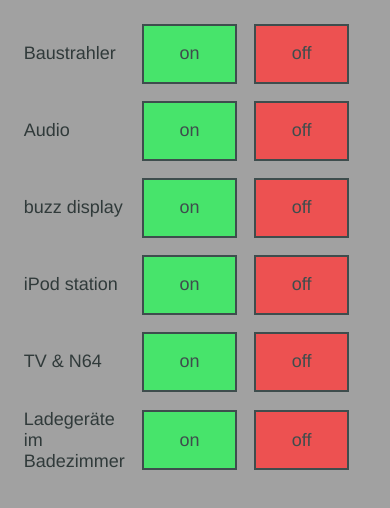
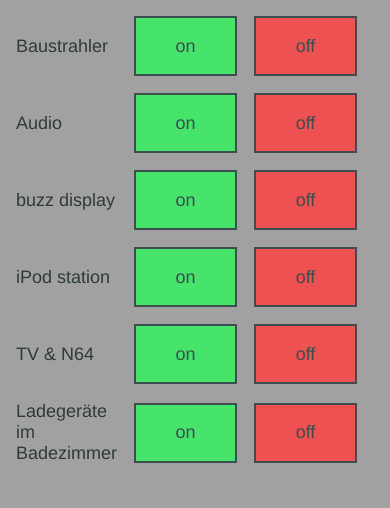
Before and after one commit to manuelbonk/rc-sockets, a plain HTML site: page static/index.html in a window 390 px wide. Drawn offline with Linux system fonts and the light colour scheme; files that its build step writes are made by us from their sources.

Commit message:
modified:   static/index.html 	modified:   static/mobile.css

```diff
--- a/static/index.html
+++ b/static/index.html
@@ -15,38 +15,38 @@
 		<table border="1">
 			<tr>
 				<td>Baustrahler</td>
-				<td class="button"><button class="on" type="button" onclick="document.getElementById('toggle_2d').src='http://mrp01-wlan.fiona.local:80/switch/10101/4/1'">on</button></td>
-				<td class="button"><button class="off" type="button" onclick="document.getElementById('toggle_2d').src='http://mrp01-wlan.fiona.local:80/switch/10101/4/0'">off</button></td>
+				<td class="button"><button class="on" type="button" onclick="document.getElementById('toggle_2d').src='http://mrp01-wlan.fiona.local/switch/10101/4/1'">on</button></td>
+				<td class="button"><button class="off" type="button" onclick="document.getElementById('toggle_2d').src='http://mrp01-wlan.fiona.local/switch/10101/4/0'">off</button></td>
 				<td><iframe id="toggle_2d"></iframe></td>
 			</tr>
 			<TR>
 				<td>Audio</td>
-				<td class="button"><button class="on" type="button" onclick="document.getElementById('toggle_2c').src='http://mrp01-wlan.fiona.local:80/switch/10101/3/1'">on</button></td>
-				<td class="button"><button class="off" type="button" onclick="document.getElementById('toggle_2c').src='http://mrp01-wlan.fiona.local:80/switch/10101/3/0'">off</button></td>
+				<td class="button"><button class="on" type="button" onclick="document.getElementById('toggle_2c').src='http://mrp01-wlan.fiona.local/switch/10101/3/1'">on</button></td>
+				<td class="button"><button class="off" type="button" onclick="document.getElementById('toggle_2c').src='http://mrp01-wlan.fiona.local/switch/10101/3/0'">off</button></td>
 				<td><iframe id="toggle_2c"></iframe></td>
 			</tr>
 			<tr>
 				<td>buzz display</td>
-				<td class="button"><button class="on" type="button" onclick="document.getElementById('toggle_2b').src='http://mrp01-wlan.fiona.local:80/switch/10101/2/1'">on</button></td>
-				<td class="button"><button class="off" type="button" onclick="document.getElementById('toggle_2b').src='http://mrp01-wlan.fiona.local:80/switch/10101/2/0'">off</button></td>
+				<td class="button"><button class="on" type="button" onclick="document.getElementById('toggle_2b').src='http://mrp01-wlan.fiona.local/switch/10101/2/1'">on</button></td>
+				<td class="button"><button class="off" type="button" onclick="document.getElementById('toggle_2b').src='http://mrp01-wlan.fiona.local/switch/10101/2/0'">off</button></td>
 				<td><iframe id="toggle_2b"></iframe></td>
 			</tr>
 			<tr>
 				<td>iPod station</td>
-				<td class="button"><button class="on" type="button" onclick="document.getElementById('toggle_1c').src='http://mrp01-wlan.fiona.local:80/switch/01010/3/1'">on</button></td>
-				<td class="button"><button class="off" type="button" onclick="document.getElementById('toggle_1c').src='http://mrp01-wlan.fiona.local:80/switch/01010/3/0'">off</button></td>
+				<td class="button"><button class="on" type="button" onclick="document.getElementById('toggle_1c').src='http://mrp01-wlan.fiona.local/switch/01010/3/1'">on</button></td>
+				<td class="button"><button class="off" type="button" onclick="document.getElementById('toggle_1c').src='http://mrp01-wlan.fiona.local/switch/01010/3/0'">off</button></td>
 				<td><iframe id="toggle_1c"></iframe></td>
 			</tr>
 			<tr>
 				<td>TV & N64</td>
-				<td class="button"><button class="on" type="button" onclick="document.getElementById('toggle_2a').src='http://mrp01-wlan.fiona.local:80/switch/10101/1/1'">on</button></td>
-				<td class="button"><button class="off" type="button" onclick="document.getElementById('toggle_2a').src='http://mrp01-wlan.fiona.local:80/switch/10101/1/0'">off</button></td>
+				<td class="button"><button class="on" type="button" onclick="document.getElementById('toggle_2a').src='http://mrp01-wlan.fiona.local/switch/10101/1/1'">on</button></td>
+				<td class="button"><button class="off" type="button" onclick="document.getElementById('toggle_2a').src='http://mrp01-wlan.fiona.local/switch/10101/1/0'">off</button></td>
 				<td><iframe id="toggle_2a"></iframe></td>
 			</tr>
 			</tr>
 				<td>Ladegeräte im Badezimmer</td>
-				<td class="button"><button class="on" type="button" onclick="document.getElementById('toggle_1a').src='http://mrp01-wlan.fiona.local:80/switch/01010/1/1'">on</button></td>
-				<td class="button"><button class="off" type="button" onclick="document.getElementById('toggle_1a').src='http://mrp01-wlan.fiona.local:80/switch/01010/1/0'">off</button></td>
+				<td class="button"><button class="on" type="button" onclick="document.getElementById('toggle_1a').src='http://mrp01-wlan.fiona.local/switch/01010/1/1'">on</button></td>
+				<td class="button"><button class="off" type="button" onclick="document.getElementById('toggle_1a').src='http://mrp01-wlan.fiona.local/switch/01010/1/0'">off</button></td>
 				<td><iframe id="toggle_1a"></iframe></td>
 			</tr>
 		</table>
--- a/static/mobile.css
+++ b/static/mobile.css
@@ -73,7 +73,7 @@ button:active {
 ******************************************/
 
 body {
-	margin: 2%;
+	margin:0px;
 	background:#a1a1a1;
 }
 
```
Also changed, not shown: static/2400.jpg (deleted).
